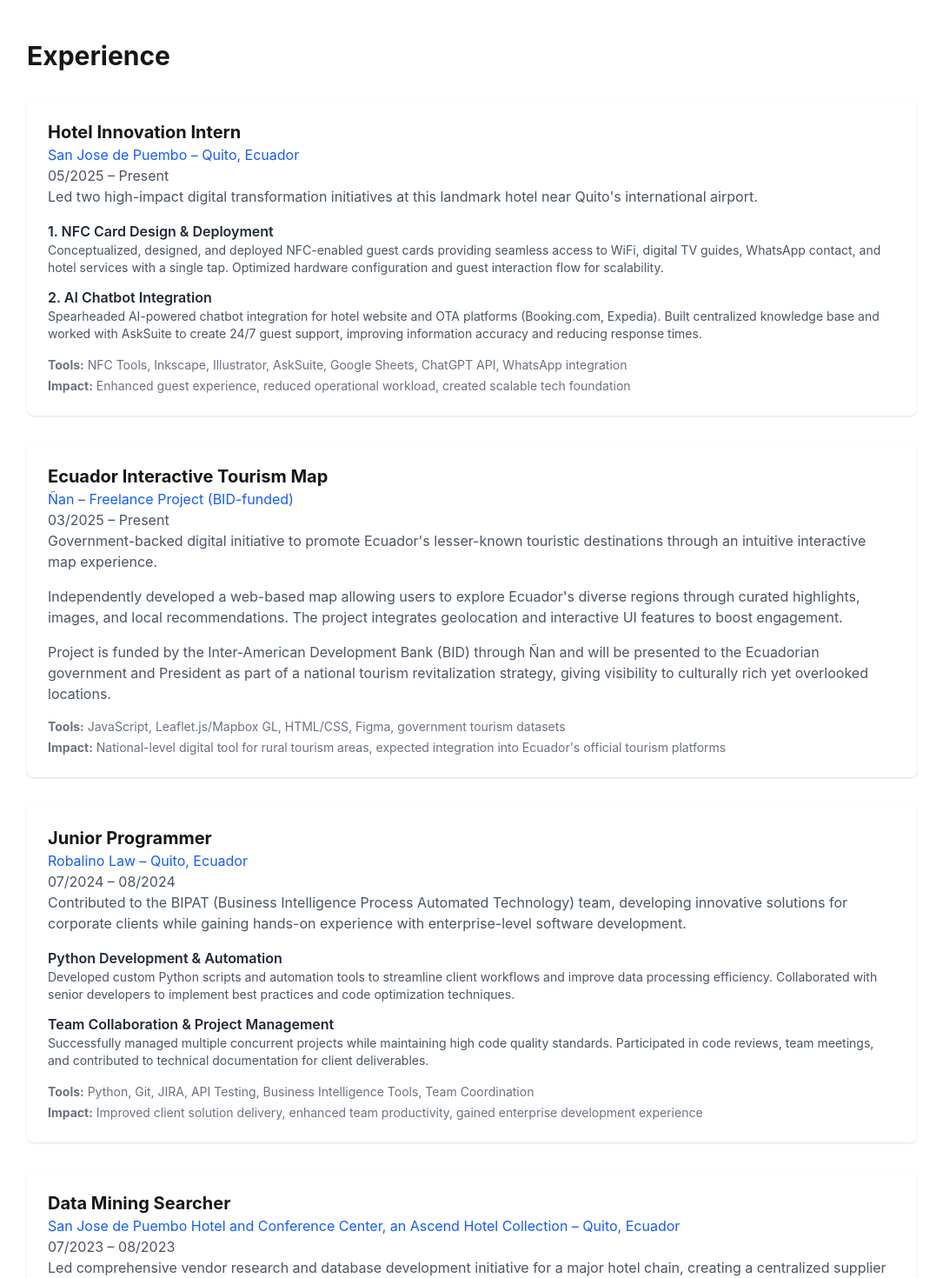
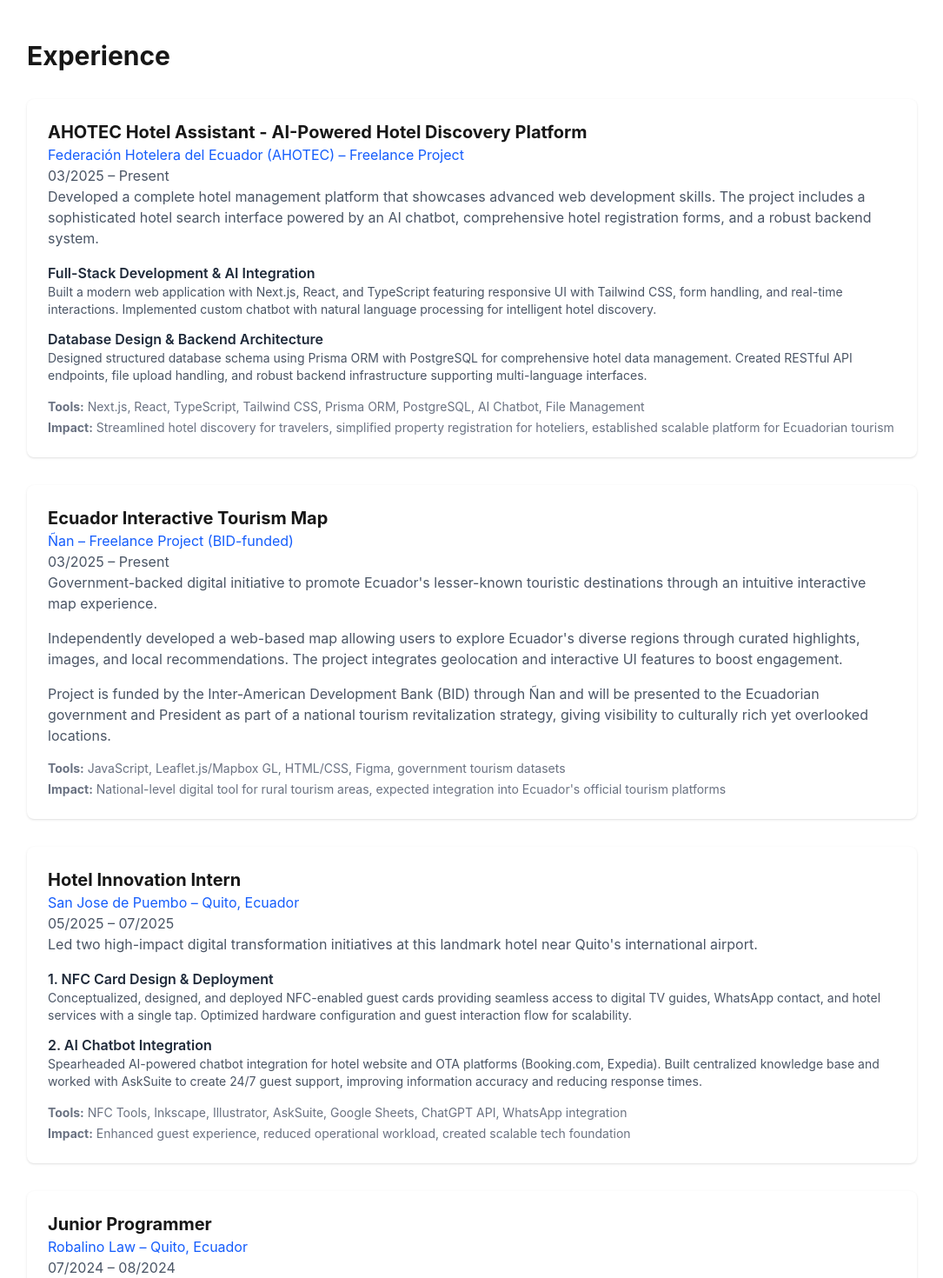
Before and after one commit to Mau567/personal_webpage, a Next.js app: page / in a window 1280 px wide. Shown: the part 1260-2730 px from the top of the page at 87% size, without its empty margins (97-1182 px from the left). Built offline with nearby package versions, Linux system fonts and the light colour scheme.

Commit message:
Update experience section on homepage: replace 'Hotel Innovation Intern' details with new freelance project description for AHOTEC, and add a new entry for the Hotel Innovation Intern role. Enhance project descriptions and tools used for clarity and impact.

```diff
--- a/src/app/page.tsx
+++ b/src/app/page.tsx
@@ -254,34 +254,34 @@
         <div className="max-w-5xl mx-auto">
           <h2 className="text-3xl font-bold mb-8">Experience</h2>
           <div className="space-y-8">
-            {/* Experience Item */}
+            {/* Freelance Projects */}
             <div className="bg-white dark:bg-gray-700 p-6 rounded-lg shadow hover:shadow-lg transition fade-in">
-              <h3 className="text-xl font-bold">Hotel Innovation Intern</h3>
-              <p className="text-blue-600 dark:text-blue-400">San Jose de Puembo – Quito, Ecuador</p>
-              <p className="text-gray-600 dark:text-gray-400">05/2025 – Present</p>
+              <h3 className="text-xl font-bold">AHOTEC Hotel Assistant - AI-Powered Hotel Discovery Platform</h3>
+              <p className="text-blue-600 dark:text-blue-400">Federación Hotelera del Ecuador (AHOTEC) – Freelance Project</p>
+              <p className="text-gray-600 dark:text-gray-400">03/2025 – Present</p>
               <p className="text-gray-600 dark:text-gray-300 mb-4">
-                Led two high-impact digital transformation initiatives at this landmark hotel near Quito&apos;s international airport.
+                Developed a complete hotel management platform that showcases advanced web development skills. The project includes a sophisticated hotel search interface powered by an AI chatbot, comprehensive hotel registration forms, and a robust backend system.
               </p>
               <div className="space-y-3">
                 <div>
-                  <h4 className="font-semibold text-gray-800 dark:text-gray-200">1. NFC Card Design & Deployment</h4>
+                  <h4 className="font-semibold text-gray-800 dark:text-gray-200">Full-Stack Development & AI Integration</h4>
                   <p className="text-gray-600 dark:text-gray-300 text-sm">
-                    Conceptualized, designed, and deployed NFC-enabled guest cards providing seamless access to WiFi, digital TV guides, WhatsApp contact, and hotel services with a single tap. Optimized hardware configuration and guest interaction flow for scalability.
+                    Built a modern web application with Next.js, React, and TypeScript featuring responsive UI with Tailwind CSS, form handling, and real-time interactions. Implemented custom chatbot with natural language processing for intelligent hotel discovery.
                   </p>
                 </div>
                 <div>
-                  <h4 className="font-semibold text-gray-800 dark:text-gray-200">2. AI Chatbot Integration</h4>
+                  <h4 className="font-semibold text-gray-800 dark:text-gray-200">Database Design & Backend Architecture</h4>
                   <p className="text-gray-600 dark:text-gray-300 text-sm">
-                    Spearheaded AI-powered chatbot integration for hotel website and OTA platforms (Booking.com, Expedia). Built centralized knowledge base and worked with AskSuite to create 24/7 guest support, improving information accuracy and reducing response times.
+                    Designed structured database schema using Prisma ORM with PostgreSQL for comprehensive hotel data management. Created RESTful API endpoints, file upload handling, and robust backend infrastructure supporting multi-language interfaces.
                   </p>
                 </div>
               </div>
               <div className="mt-4">
                 <p className="text-sm text-gray-500 dark:text-gray-400">
-                  <strong>Tools:</strong> NFC Tools, Inkscape, Illustrator, AskSuite, Google Sheets, ChatGPT API, WhatsApp integration
+                  <strong>Tools:</strong> Next.js, React, TypeScript, Tailwind CSS, Prisma ORM, PostgreSQL, AI Chatbot, File Management
                 </p>
                 <p className="text-sm text-gray-500 dark:text-gray-400 mt-1">
-                  <strong>Impact:</strong> Enhanced guest experience, reduced operational workload, created scalable tech foundation
+                  <strong>Impact:</strong> Streamlined hotel discovery for travelers, simplified property registration for hoteliers, established scalable platform for Ecuadorian tourism
                 </p>
               </div>
             </div>
@@ -304,6 +304,37 @@
                 </p>
                 <p className="text-sm text-gray-500 dark:text-gray-400 mt-1">
                   <strong>Impact:</strong> National-level digital tool for rural tourism areas, expected integration into Ecuador&apos;s official tourism platforms
+                </p>
+              </div>
+            </div>
+            {/* Experience Item */}
+            <div className="bg-white dark:bg-gray-700 p-6 rounded-lg shadow hover:shadow-lg transition fade-in">
+              <h3 className="text-xl font-bold">Hotel Innovation Intern</h3>
+              <p className="text-blue-600 dark:text-blue-400">San Jose de Puembo – Quito, Ecuador</p>
+              <p className="text-gray-600 dark:text-gray-400">05/2025 – 07/2025</p>
+              <p className="text-gray-600 dark:text-gray-300 mb-4">
+                Led two high-impact digital transformation initiatives at this landmark hotel near Quito&apos;s international airport.
+              </p>
+              <div className="space-y-3">
+                <div>
+                  <h4 className="font-semibold text-gray-800 dark:text-gray-200">1. NFC Card Design & Deployment</h4>
+                  <p className="text-gray-600 dark:text-gray-300 text-sm">
+                    Conceptualized, designed, and deployed NFC-enabled guest cards providing seamless access to digital TV guides, WhatsApp contact, and hotel services with a single tap. Optimized hardware configuration and guest interaction flow for scalability.
+                  </p>
+                </div>
+                <div>
+                  <h4 className="font-semibold text-gray-800 dark:text-gray-200">2. AI Chatbot Integration</h4>
+                  <p className="text-gray-600 dark:text-gray-300 text-sm">
+                    Spearheaded AI-powered chatbot integration for hotel website and OTA platforms (Booking.com, Expedia). Built centralized knowledge base and worked with AskSuite to create 24/7 guest support, improving information accuracy and reducing response times.
+                  </p>
+                </div>
+              </div>
+              <div className="mt-4">
+                <p className="text-sm text-gray-500 dark:text-gray-400">
+                  <strong>Tools:</strong> NFC Tools, Inkscape, Illustrator, AskSuite, Google Sheets, ChatGPT API, WhatsApp integration
+                </p>
+                <p className="text-sm text-gray-500 dark:text-gray-400 mt-1">
+                  <strong>Impact:</strong> Enhanced guest experience, reduced operational workload, created scalable tech foundation
                 </p>
               </div>
             </div>
@@ -602,11 +633,16 @@
               <div className="p-6">
                 <h3 className="text-xl font-bold mb-2">AHOTEC Hotel Search Assistant</h3>
                 <p className="text-gray-600 dark:text-gray-300 mb-4">
-                  Collaborated with the Federación Hotelera del Ecuador (AHOTEC) to design and implement an intelligent hotel search assistant. The chatbot helps users easily find accommodations across Ecuador by region, while also allowing hotels to register their information directly into the platform.
+                  A comprehensive web application built for the Ecuadorian Hotel Federation (Federación Hotelera del Ecuador) that combines intelligent hotel search capabilities with a streamlined hotel registration system. The platform features an AI-powered chatbot that helps users find hotels based on location and preferences, while providing hotel owners with an intuitive form to register their properties with detailed amenities, services, and location information.
                 </p>
+                <div className="flex space-x-4">
                   <a href="#" className="text-blue-600 hover:underline">
                     View on GitHub
                   </a>
+                  <a href="#" className="text-green-600 hover:underline">
+                    View Website
+                  </a>
+                </div>
               </div>
               {/* Tech Stack Overlay */}
               <div className="absolute inset-0 bg-teal-600/90 text-white p-6 flex flex-col justify-center items-center opacity-0 group-hover:opacity-100 transition-opacity duration-300">
@@ -629,9 +665,14 @@
                 <p className="text-sm text-gray-500 dark:text-gray-400 mb-2">
                   <em>Note: This is an MVP (Minimum Viable Product)</em>
                 </p>
+                <div className="flex space-x-4">
                   <a href="#" className="text-blue-600 hover:underline">
                     View on GitHub
                   </a>
+                  <a href="#" className="text-green-600 hover:underline">
+                    View Website
+                  </a>
+                </div>
               </div>
               {/* Tech Stack Overlay */}
               <div className="absolute inset-0 bg-pink-600/90 text-white p-6 flex flex-col justify-center items-center opacity-0 group-hover:opacity-100 transition-opacity duration-300">
@@ -660,6 +701,33 @@
                   <span className="bg-white/20 px-3 py-1 rounded">Web Development</span>
                   <span className="bg-white/20 px-1 py-1 rounded text-xs">Tourism Data</span>
                   <span className="bg-white/20 px-1 py-1 rounded text-xs">Storytelling</span>
+                </div>
+              </div>
+            </div>
+            <div className="group bg-white dark:bg-gray-700 rounded-lg shadow overflow-hidden fade-in relative">
+              <Image src="/globe.svg" alt="Personal Portfolio Website" width={400} height={192} className="w-full h-48 object-contain bg-gray-100" />
+              <div className="p-6">
+                <h3 className="text-xl font-bold mb-2">Personal Portfolio Website</h3>
+                <p className="text-gray-600 dark:text-gray-300 mb-4">
+                  A modern, responsive personal portfolio website built with Next.js and React. Features include smooth animations, contact forms with email integration, interactive project showcases, and a professional design that highlights my skills, experience, and projects. The website demonstrates my frontend development abilities and attention to user experience.
+                </p>
+                <div className="flex space-x-4">
+                  <a href="#" className="text-blue-600 hover:underline">
+                    View on GitHub
+                  </a>
+                  <a href="#" className="text-green-600 hover:underline">
+                    View Website
+                  </a>
+                </div>
+              </div>
+              {/* Tech Stack Overlay */}
+              <div className="absolute inset-0 bg-red-600/90 text-white p-6 flex flex-col justify-center items-center opacity-0 group-hover:opacity-100 transition-opacity duration-300">
+                <h4 className="text-xl font-bold mb-4">Tech Stack</h4>
+                <div className="grid grid-cols-2 gap-2 text-center">
+                  <span className="bg-white/20 px-3 py-1 rounded">Next.js</span>
+                  <span className="bg-white/20 px-3 py-1 rounded">React</span>
+                  <span className="bg-white/20 px-1 py-1 rounded text-xs">TypeScript</span>
+                  <span className="bg-white/20 px-1 py-1 rounded text-xs">Tailwind CSS</span>
                 </div>
               </div>
             </div>
```
Lines whose indentation alone changed are shown as unchanged.
